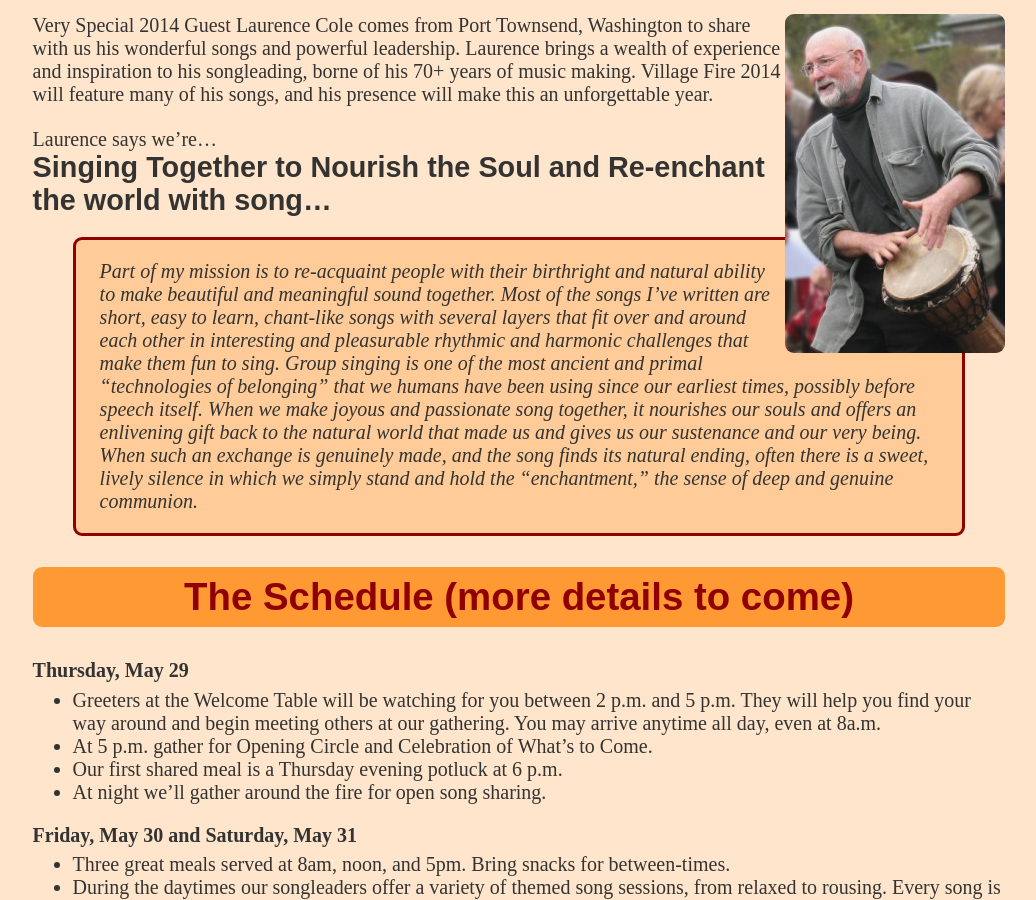
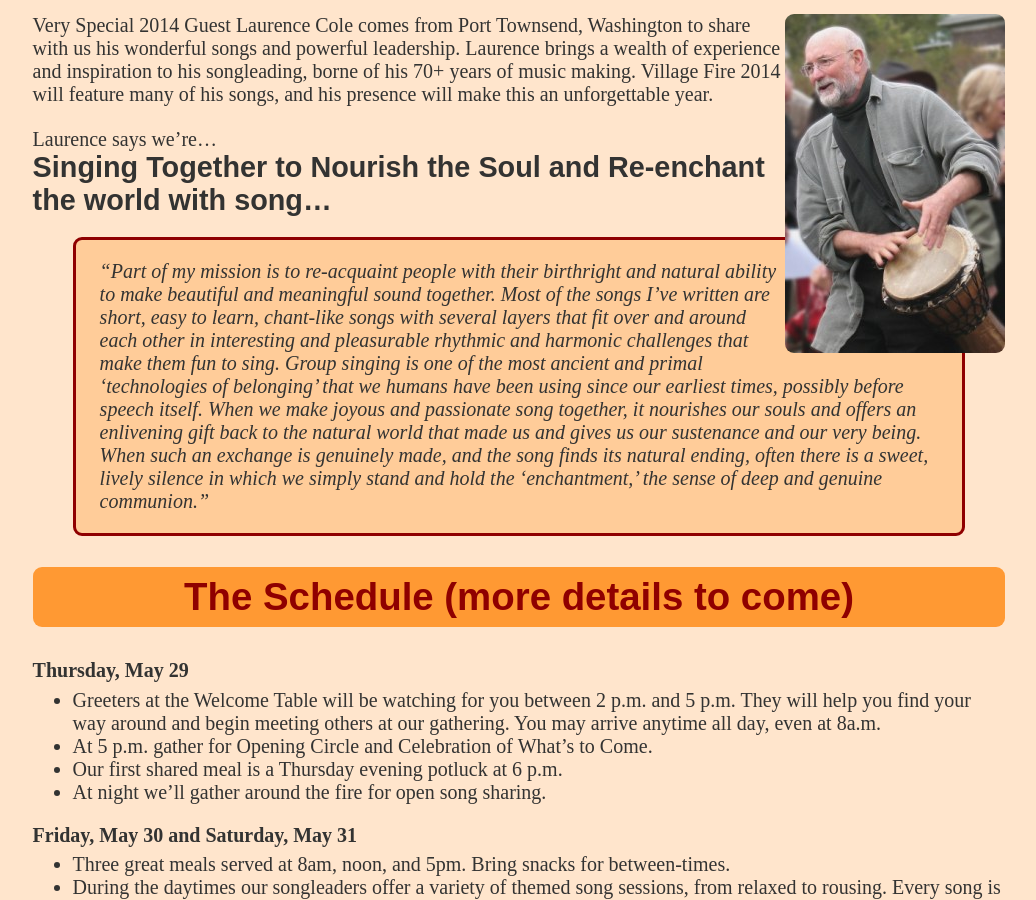
Before and after one commit to neilmb/villagefire, a Jekyll site: the page built from index.md, in a window 1280 px wide and 900 px high, scrolled down 1761 px. Shown: the whole window, without its empty margins (121-1157 px from the left). Built offline with Jekyll 4.4.1, drawn with Linux system fonts in a browser that asks for light colours; some web fonts are replaced.

Commit message:
quotes for Laurence quote

```diff
--- a/index.md
+++ b/index.md
@@ -74,19 +74,19 @@ Laurence says we're…
 ##### Singing Together to Nourish the Soul and Re-enchant the world with song…
 
 <blockquote class="textquote">
-Part of my mission is to re-acquaint people with their birthright and natural
+“Part of my mission is to re-acquaint people with their birthright and natural
 ability to make beautiful and meaningful sound together. Most of the songs
 I’ve written are short, easy to learn, chant-like songs with several layers
 that fit over and around each other in interesting and pleasurable rhythmic
 and harmonic challenges that make them fun to sing. Group singing is one of
-the most ancient and primal “technologies of belonging” that we humans have
+the most ancient and primal ‘technologies of belonging’ that we humans have
 been using since our earliest times, possibly before speech itself. When we
 make joyous and passionate song together, it nourishes our souls and offers an
 enlivening gift back to the natural world that made us and gives us our
 sustenance and our very being. When such an exchange is genuinely made, and
 the song finds its natural ending, often there is a sweet, lively silence in
-which we simply stand and hold the “enchantment,” the sense of deep and
-genuine communion.
+which we simply stand and hold the ‘enchantment,’ the sense of deep and
+genuine communion.”
 </blockquote>
 
 ## The Schedule (more details to come)
```
